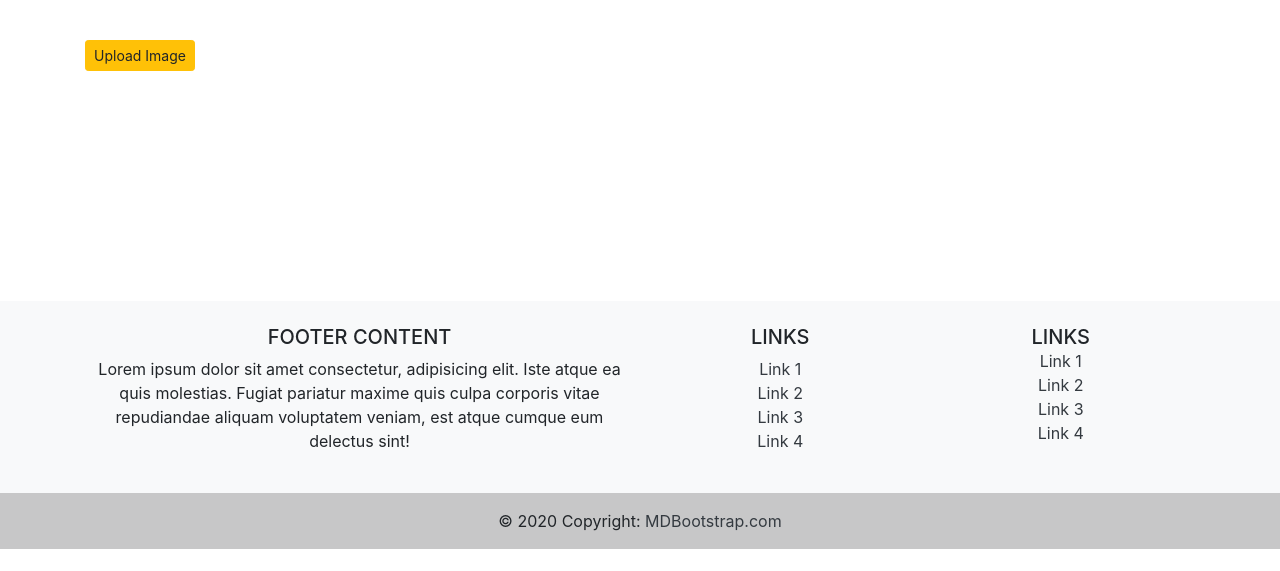
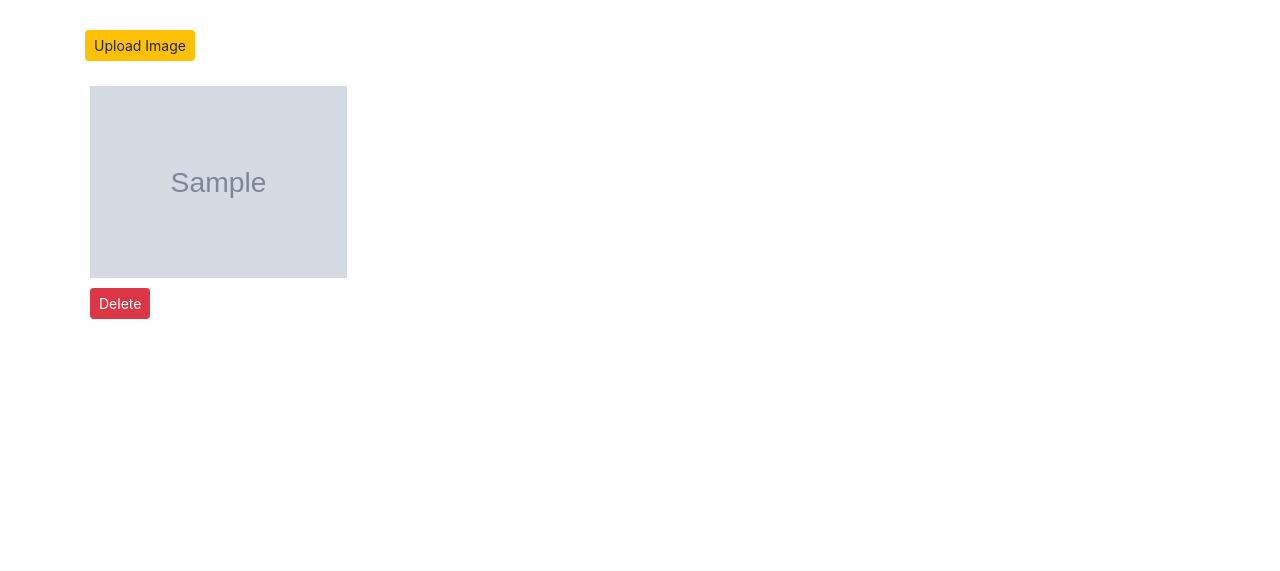
Before and after one commit to izudada/shopifiy_image_repo_challenge, a Flask app: template templates/index.html in a window 1280 px wide. Shown: the part 56-627 px from the top of the page. Before the commit the page ends 605 px from the top, so only its background shows below. Run offline with Flask 2, Linux system fonts and the light colour scheme; the template is opened without the code that fills it: most values are stand-ins (such as "Sample title", 1, 10 or a date in 2020); grey boxes marked "Sample" are stand-in pictures; some libraries are stand-ins or nearby versions.

Commit message:
Created delete image functionality

```diff
--- a/app.py
+++ b/app.py
@@ -43,7 +43,14 @@ def index():
     if 'logged_in' in session:
         user_id = session['id']
 
-    return render_template('index.html', user_id=user_id)
+    cur = mysql.connection.cursor()
+
+    result = cur.execute("SELECT * FROM images ")
+    images = cur.fetchall()
+
+    cur.close()
+
+    return render_template('index.html', user_id=user_id, images=images)
 
 
 @app.route('/signup', methods=['GET', 'POST'])
@@ -196,10 +203,33 @@ def imageUpload(user_id):
     return render_template('index.html')
 
 
-@app.route('/user/<int:user_id>/<int:image_id>/delete_image')
+@app.route('/user/<int:user_id>/<int:image_id>/delete_image', methods=['POST'])
 @is_logged_in
 def deleteImage(user_id, image_id):
-    pass
+    if request.method == 'POST':
+        user_id = session['id']
+        cur = mysql.connection.cursor()
+
+        #   Select flename from Database
+        get = cur.execute("SELECT filename FROM images WHERE id = %s", [image_id])
+        filename = cur.fetchone()
+        image = filename['filename']
+
+        #   Delete image data from Database
+        cur.execute("DELETE FROM images WHERE id = %s", [image_id])
+
+        #   Delete image from folder
+        os.remove(f"static/images/uploads/{image}")
+
+        # Commit To Database
+        mysql.connection.commit()
+
+        cur.close()
+
+        flash("Image successfully deleted", "success")
+        return redirect(url_for('index'))
+
+    return redirect(url_for('index'))
 
 @app.route('/user/<int:user_id>/profile')
 @is_logged_in
--- a/static/css/style.css
+++ b/static/css/style.css
@@ -1,3 +1,25 @@
 main{
-    margin: 40px 0 230px 0;
+    margin: 30px 0 230px 0;
 }
+
+.image-display{
+    width: 200px;
+    height: auto;
+    margin: 5px;
+    box-sizing: content-box;
+    overflow: hidden;
+}
+
+.image-display img {
+    display: inline;
+    width: 90%;
+    /* height: 100%; */
+}
+
+.hold{
+    padding-top: 20px;
+}
+
+.del{
+    margin-top: 10px;
+}
--- a/templates/index.html
+++ b/templates/index.html
@@ -59,4 +59,16 @@
             </div>
         </div>
     </div>
+    <div class="row hold">
+        {% for image in images %}
+                <div class="col-sm-3 image-display">
+                    <img class="img-responsive" src="static/images/uploads/{{image.filename}}" alt="">
+                    <div class="form-group del">
+                        <form action="{{url_for('deleteImage', user_id=user_id, image_id=image.id )}}" method="post">
+                            <button type="submit" class="btn btn-danger btn-sm">Delete</button>
+                        </form>
+                    </div>
+                </div>
+        {% endfor %}
+    </div>
 {% endblock %}
```
Also changed, not shown: 1 other file.
